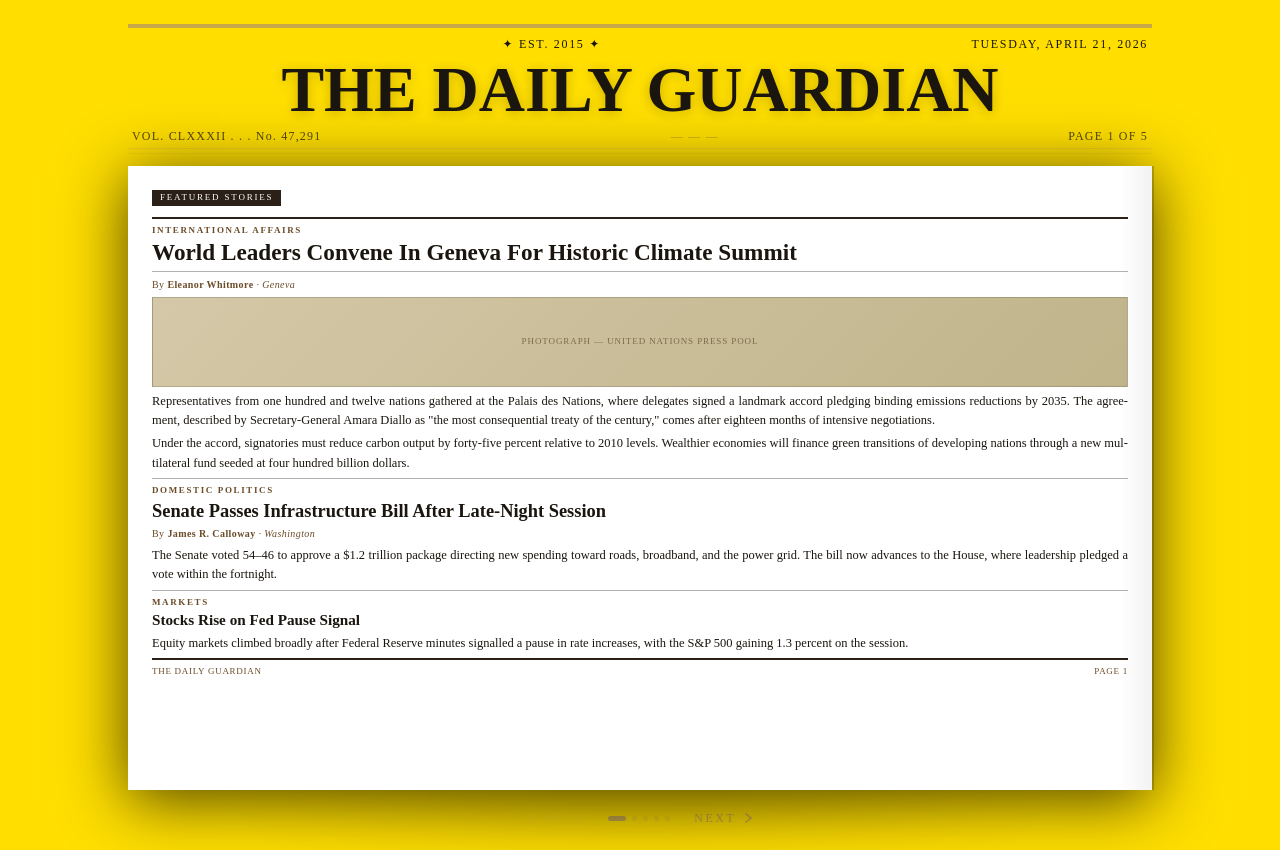
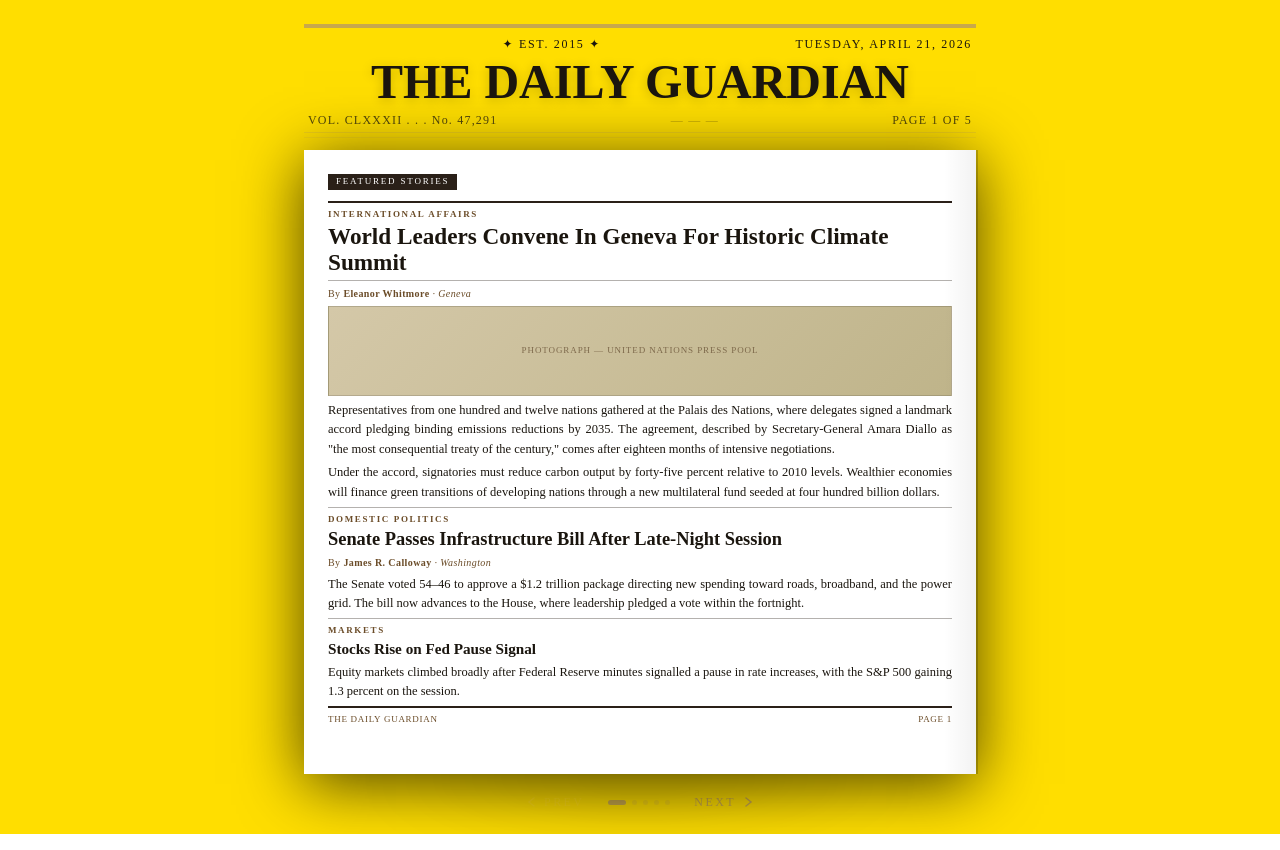
Before and after one commit to warpinnovations/green-guardian-awards, a Next.js app: page /news in a window 1280 px wide. Built offline with nearby package versions, Linux system fonts and the light colour scheme.

Commit message:
feat: adjust header and paper width for improved layout on interactive news page

```diff
--- a/app/news/page.tsx
+++ b/app/news/page.tsx
@@ -180,7 +180,7 @@ function FlippingBook({
       style={{ background: "#ffde00", fontFamily: "'Times New Roman', Times, serif" }}
     >
       {/* ── Masthead ── */}
-      <header className="w-full max-w-5xl mb-3">
+      <header className="w-full max-w-2xl mb-3">
         <div
           className="border-t-4 pt-2 pb-1"
           style={{
@@ -198,9 +198,9 @@ function FlippingBook({
           </div>
           <div className="text-center">
             <h1
-              className="font-black leading-none"
+              className="font-black leading-none lg:text-5xl text-2xl"
               style={{
-                fontSize: "clamp(1.7rem, 6vw, 4.0rem)",
+                // fontSize: "clamp(1.7rem, 6vw, 4.0rem)",
                 color: "#1a150e",
                 textShadow: "0 2px 12px rgba(0,0,0,0.2)",
               }}
@@ -227,7 +227,7 @@ function FlippingBook({
 
       {/* ── Paper ── */}
       <div
-        className="relative w-full max-w-5xl cursor-grab active:cursor-grabbing"
+        className="relative w-full max-w-2xl cursor-grab active:cursor-grabbing"
         style={{ perspective: "2800px" }}
         onTouchStart={handleTouchStart}
         onTouchEnd={handleTouchEnd}
```
